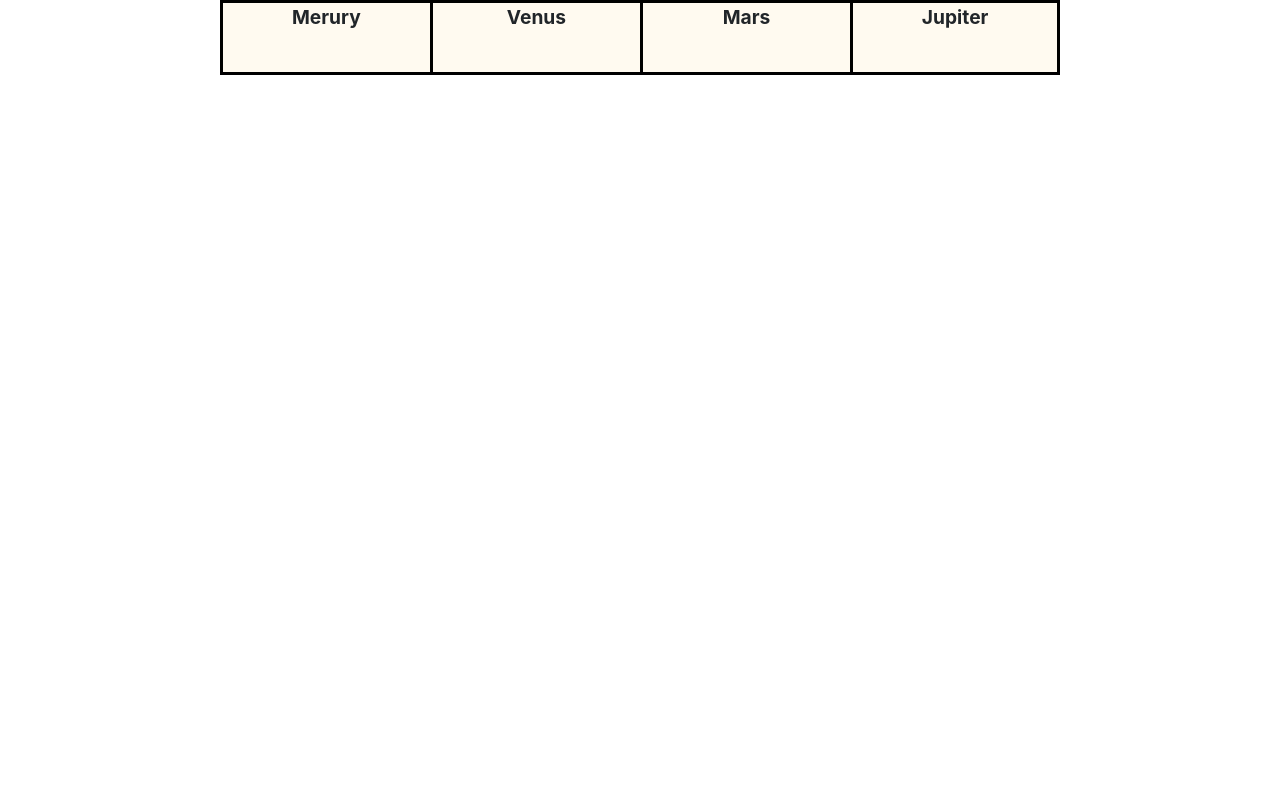
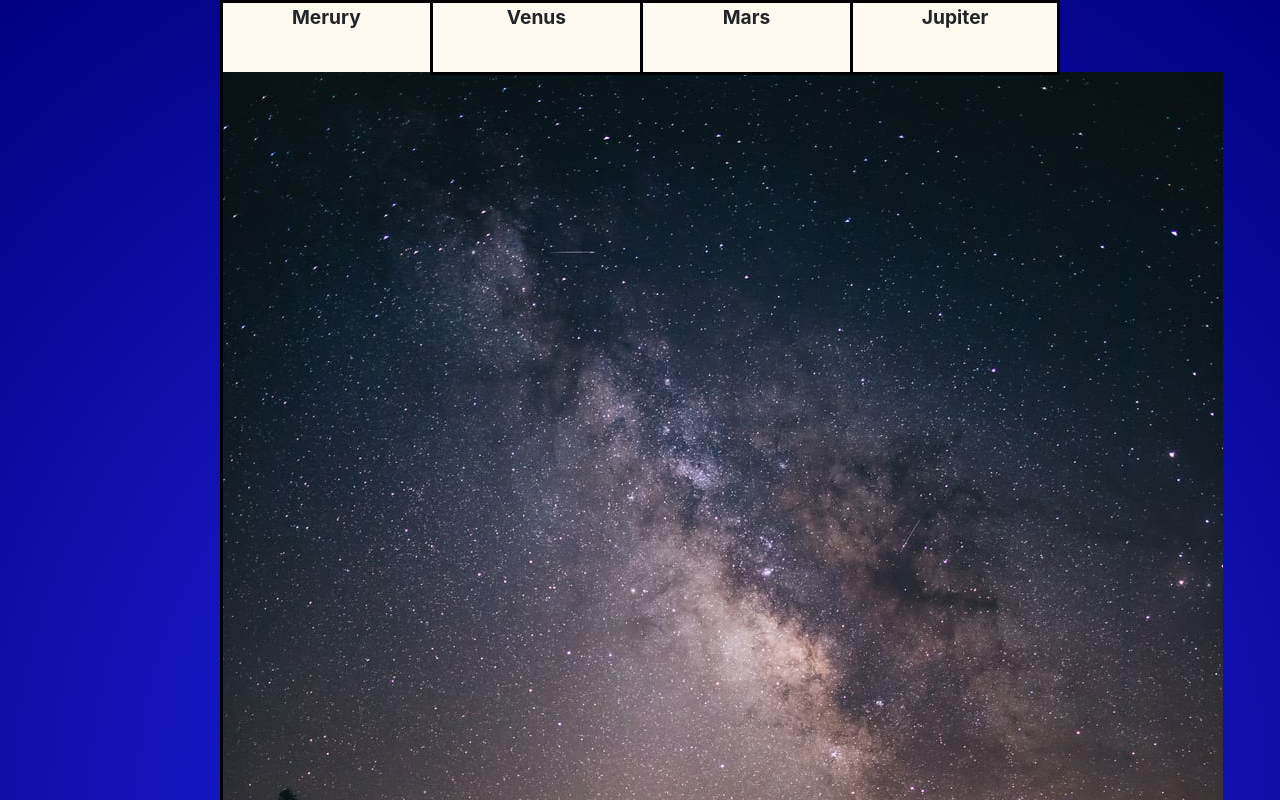
Before and after one commit to joey3001/testGhPages, a website built with webpack: page src/index.html in a window 1280 px wide. Shown: the top 800 px of the page. Built offline with nearby package versions, Linux system fonts and the light colour scheme.

Commit message:
Add image / more custom styling

```diff
--- a/src/css/styles.css
+++ b/src/css/styles.css
@@ -1,4 +1,4 @@
-.columnbox1{
+.columnbox1 {
   width: 25%;
   height: auto;
   float:left;
@@ -10,7 +10,7 @@
   box-sizing: border-box;
 }
 
-.columnbox2{
+.columnbox2 {
   width: 25%;
   height: auto;
   float:left;
@@ -24,18 +24,15 @@
   width: 68%;
 }
 
-.bold{
+.bold {
   font-weight: bold;
   font-size: 120%;
   margin-bottom: 40px;
   text-align: center;
 }
 
-.ulspacer{
-  padding-left: 36px;
+body {
+  background: radial-gradient(circle at center, rgb(37, 37, 236) 0,navy 100%);
+  height: 100vh;
+  overflow: hidden;
 }
-
-ul li {
-  margin-bottom: 50px;
-  padding-right: 20px;
-}
--- a/src/index.html
+++ b/src/index.html
@@ -7,6 +7,7 @@
   <div class="container">
     <div class = "columnbox1">
       <p class = "bold">Merury</p>
+      <img src="assets/images/stars.jpg" alt="stars">
     </div>
     <div class = "columnbox1">
       <p class = "bold">Venus</p>
```
Also changed, not shown: src/assets/images/stars.jpg (added).
